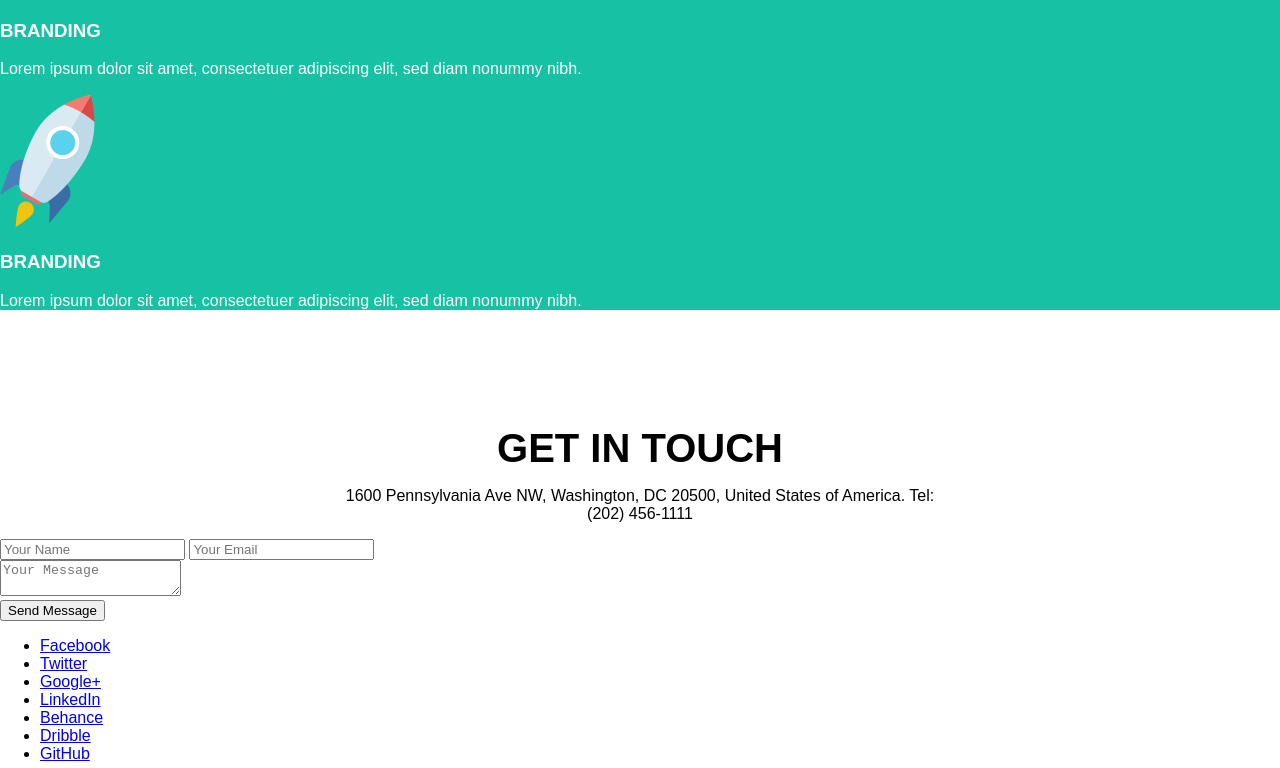
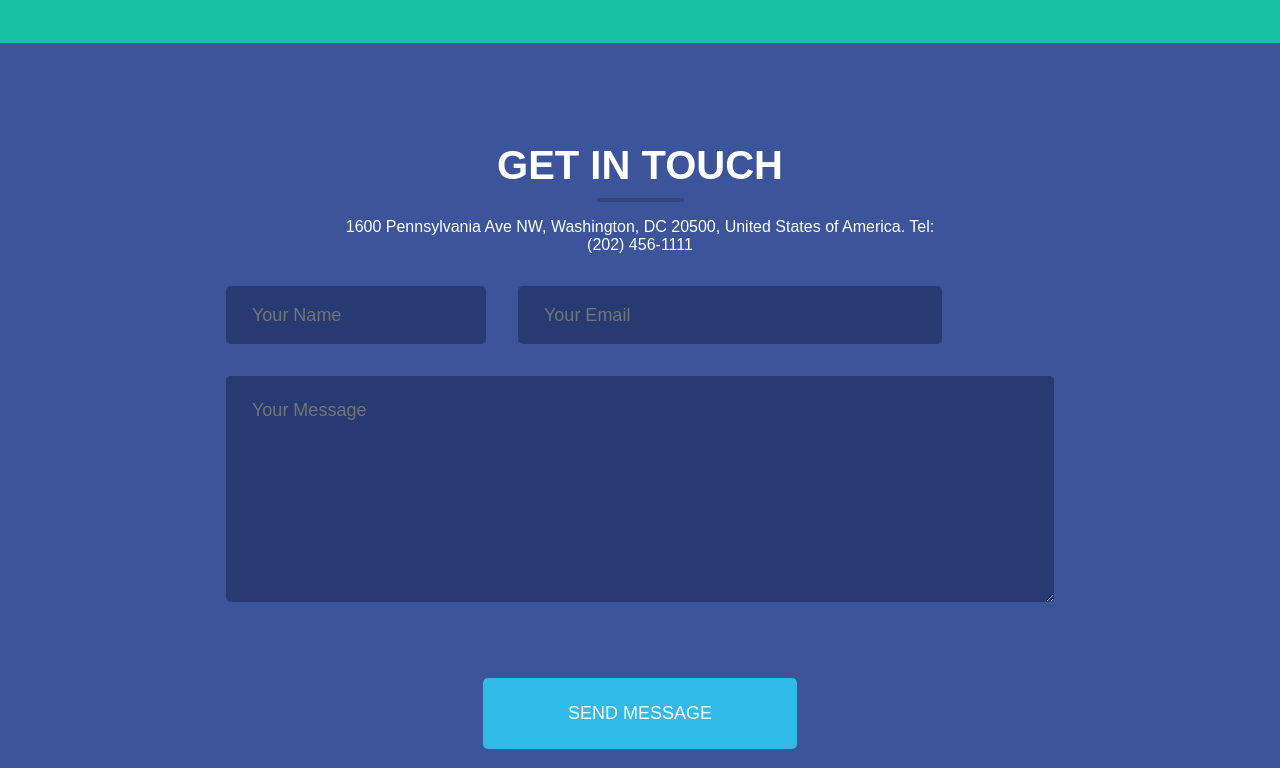
Before and after one commit to Anesa00/WebAdvance, a plain HTML site: page module20/index.html in a window 1280 px wide. Shown: the part 1392-2160 px from the top of the page. Drawn offline with Linux system fonts and the light colour scheme.

Commit message:
module20

```diff
--- a/module20/style.css
+++ b/module20/style.css
@@ -78,3 +78,128 @@ nav ul li.active {
     text-transform: uppercase;
     font-weight: bold;
 }
+
+#section-3 {
+    background-color: #3c5499;
+    min-height: 820px;
+    color: white;
+}
+
+.title-box .line {
+    width: 87px;
+    height: 4px;
+    background-color: rgba(0,0,0, 0.15);
+    margin-right: auto;
+    margin-left: auto;
+}
+
+.services-box {
+    margin-top: 80px;
+    display: flex;
+    margin-right: auto;
+    margin-left: auto;
+    width: 90%;
+    padding-bottom: 100px;
+}
+
+.service {
+    width: 24%;
+    margin-right: auto;
+    margin-left: auto;
+    width: 90%;
+    padding-bottom: 100px;
+}
+
+.service h3 {
+    font-size: 24px;
+    font-weight: bold;
+    text-transform: uppercase;
+    margin-top: 60px;
+}
+
+#contact-form{
+    max-width: 860px;
+    margin-left: auto;
+    margin-right: auto;
+}
+
+.form-row {
+    display: flex;
+}
+
+input[type="text"], input[type="email"], textarea{
+    font-family: 'Titillium Web' , sans-serif;
+    color: white;
+    background-color: #273a71;
+    border: none;
+    font-size: 18px;
+    margin: 16px;
+    border-radius: 5px;
+    padding-left: 26px;
+}
+
+input [type="text"], input[type="email"] {
+    width: 46%;
+    height: 56px;
+}
+
+.service p{
+    font-size: 16px;
+    line-height: 26px;
+}
+
+textarea {
+    height: 200px;
+    width: 100%;
+    padding-top: 24px;
+}
+
+input[type="submit"] {
+    background-color: #30bae7;
+    border: none;
+    font-size: 18px;
+    text-transform: uppercase;
+    margin-right: auto;
+    margin-left: auto;
+    border-radius: 5px;
+    margin-top: 60px;
+
+}
+
+.big-button {
+    padding: 25px 85px;
+    color: white;
+}
+
+footer {
+    background-color: #344b8e;
+}
+
+.footer-links {
+    max-width: 945px;
+    margin-right: auto;
+    margin-left: auto;
+}
+
+footer ul {
+    margin: 0px;
+    padding-top:25px ;
+    padding-bottom: 25px;
+    display: flex;
+}
+
+.footer-links ul li {
+    display: inline-block;
+    padding: 10px 20px 10px 20px;
+}
+
+.footer-links ul li a {
+    text-decoration: none;
+    color: white;
+    font-size: 24px;
+}
+
+header img {
+    width: 117px;
+    height: 37px;
+}
```
